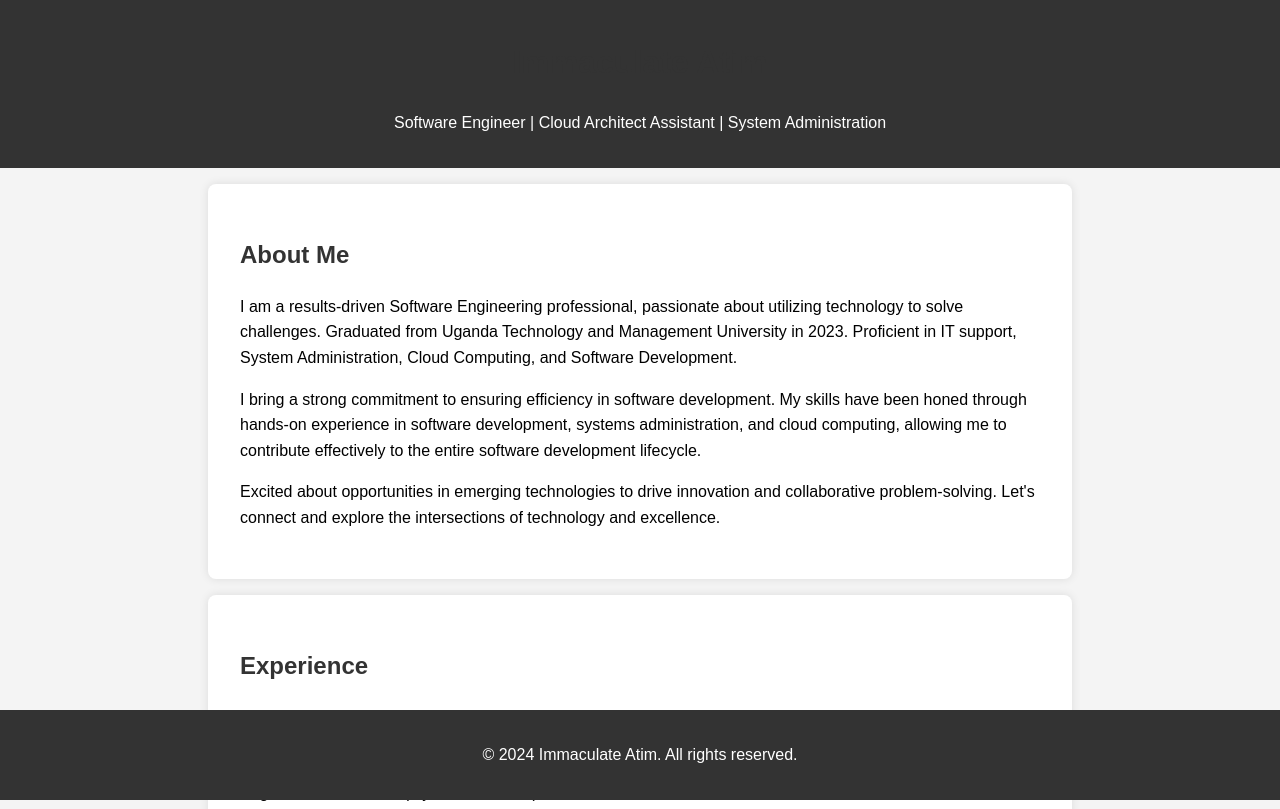
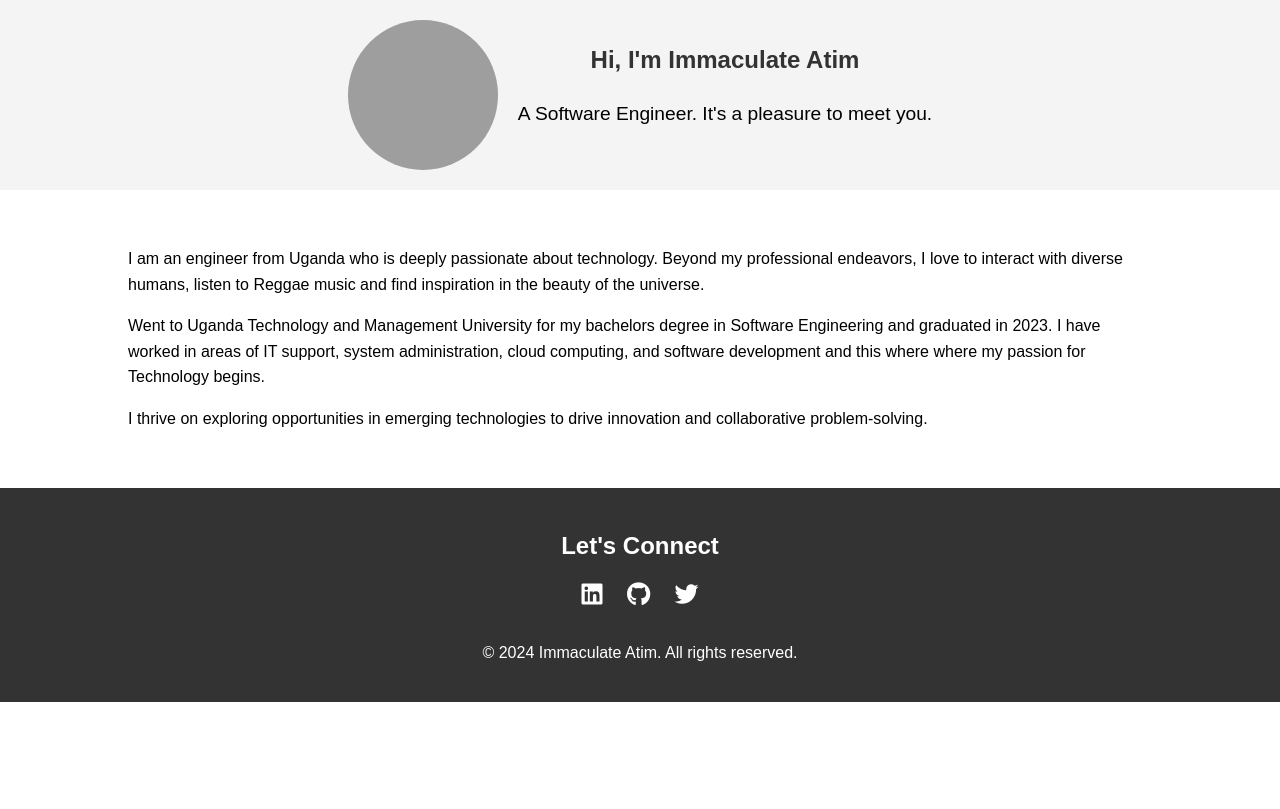
Before and after one commit to Immy-delish/Immy-delish.github.io, a plain HTML site: page index.html in a window 1280 px wide. Shown: the top 809 px of the page. Drawn offline with Linux system fonts and the light colour scheme; grey boxes are pictures that could not be loaded.

Commit message:
New Web page

```diff
--- a/index.html
+++ b/index.html
@@ -1,4 +1,4 @@
-<!DOCTYPE html>
+<!-- <!DOCTYPE html>
 <html lang="en">
 <head>
     <meta charset="UTF-8">
@@ -112,4 +112,73 @@
         <p>&copy; 2024 Immaculate Atim. All rights reserved.</p>
     </footer>
 </body>
+</html> -->
+
+<!DOCTYPE html>
+<html lang="en">
+<head>
+    <meta charset="UTF-8">
+    <meta name="viewport" content="width=device-width, initial-scale=1.0">
+    <title>Immaculate Atim - Portfolio</title>
+    <link rel="stylesheet" href="styles.css">
+    <link rel="stylesheet" href="https://cdnjs.cloudflare.com/ajax/libs/font-awesome/6.0.0-beta3/css/all.min.css">
+</head>
+<body>
+    <section id="intro">
+        <div class="container">
+            <div class="profile">
+                <img src="https://media.licdn.com/dms/image/D4D03AQHP24aTQQMu6A/profile-displayphoto-shrink_200_200/0/1709994744326?e=1721865600&v=beta&t=Hj-8idUE1r-vmpQkbjM2of9QSDeG_Y-yYQsvTdXDWX0" alt="Profile Picture" class="profile-img">
+                <div class="profile-info">
+                    <h2>Hi, I'm Immaculate Atim</h2>
+                    <p>A Software Engineer. It's a pleasure to meet you.</p>
+                </div>
+            </div>
+        </div>
+    </section>
+    <section id="about">
+        <section id="about">
+            <div class="container">
+                <!-- <h2>About Me</h2> -->
+                <p>I am an engineer from Uganda who is deeply passionate about technology. Beyond my professional endeavors, I love to interact with diverse humans, listen to Reggae music and find inspiration in the beauty of the universe.</p>
+                <p>Went to Uganda Technology and Management University for my bachelors degree in Software Engineering and graduated in 2023. I have worked in areas of IT support, system administration, cloud computing, and software development and this where where my passion for Technology begins.</p>
+                <p>I thrive on exploring opportunities in emerging technologies to drive innovation and collaborative problem-solving. </p>
+            </div>
+        </section>
+
+    </section>
+    <!-- <section id="projects">
+        <div class="container">
+            <h2>My Projects</h2>
+            <div class="projects-container">
+                <div class="project-card">
+                    <h3>MindSuavie</h3>
+                    <p>Help people control mental health issues caused by factors related to stress</p>
+                    <a href="#" class="btn">Learn More</a>
+                </div>
+                <div class="project-card">
+                    <h3>Headline Detector</h3>
+                    <p>This is to determine if a news headline is clickbait or not</p>
+                    <a href="#" class="btn">Learn More</a>
+                </div>
+                <div class="project-card">
+                    <h3>Project 3</h3>
+                    <p>Description of Project 3</p>
+                    <a href="#" class="btn">Learn More</a>
+                </div>
+            </div>
+        </div>
+    </section> -->
+    <footer>
+        <div class="container">
+            <h2>Let's Connect</h2>
+            <div class="social-icons">
+                <a href="https://www.linkedin.com/in/immaculate-atim-aa5985212/" target="_blank" class="social-icon"><i class="fab fa-linkedin"></i></a>
+                <!-- <a href="mailto:immaculateatim56@gmail.com" target="_blank" class="social-icon"><i class="far fa-envelope"></i></a> -->
+                <a href="https://github.com/Immy-delish" target="_blank" class="social-icon"><i class="fab fa-github"></i></a>
+                <a href="https://x.com/DelishKhalid" target="_blank" class="social-icon"><i class="fab fa-twitter"></i></a>
+            </div>
+            <p>&copy; 2024 Immaculate Atim. All rights reserved.</p>
+        </div>
+    </footer>
+</body>
 </html>
--- a/styles.css
+++ b/styles.css
@@ -1,4 +1,4 @@
-body {
+/* body {
     font-family: Arial, sans-serif;
     line-height: 1.6;
     margin: 0;
@@ -52,4 +52,131 @@ a {
 
 a:hover {
     text-decoration: underline;
+} */
+
+body {
+    font-family: Arial, sans-serif;
+    line-height: 1.6;
+    margin: 0;
+    padding: 0;
+    box-sizing: border-box;
 }
+
+.container {
+    width: 80%;
+    margin: auto;
+    overflow: hidden;
+}
+
+h2 {
+    text-align: center;
+    color: #333;
+}
+
+#intro {
+    background: #f4f4f4;
+    padding: 20px 0;
+}
+
+.profile {
+    display: flex;
+    align-items: center;
+    justify-content: center;
+}
+
+.profile-img {
+    border-radius: 50%;
+    width: 150px;
+    height: 150px;
+    margin-right: 20px;
+}
+
+.profile-info h2 {
+    margin: 0;
+}
+
+.profile-info p {
+    font-size: 1.2em;
+}
+
+#about, #projects {
+    padding: 20px 0;
+}
+
+#projects .projects-container {
+    display: flex;
+    justify-content: space-around;
+    flex-wrap: wrap;
+}
+
+.project-card {
+    background: #fff;
+    border: 1px solid #ddd;
+    border-radius: 10px;
+    width: 30%;
+    margin: 10px;
+    padding: 20px;
+    box-shadow: 0 0 10px rgba(0, 0, 0, 0.1);
+}
+
+.project-card h3 {
+    margin-top: 0;
+}
+
+.project-card p {
+    color: #666;
+}
+
+.project-card .btn {
+    display: inline-block;
+    padding: 10px 20px;
+    background: #333;
+    color: #fff;
+    text-decoration: none;
+    border-radius: 5px;
+    margin-top: 10px;
+}
+
+.project-card .btn:hover {
+    background: #555;
+}
+
+footer {
+    background: #333;
+    color: #fff;
+    padding: 20px 0;
+    text-align: center;
+}
+footer h2 {
+    margin-bottom: 10px;
+    color: #fff;
+}
+
+footer .container {
+    display: flex;
+    flex-direction: column;
+    align-items: center;
+}
+
+.social-icons {
+    margin-bottom: 10px;
+}
+
+.social-icon {
+    margin: 0 10px;
+    color: #fff;
+    text-decoration: none;
+    font-size: 1.5em;
+}
+
+.social-icon:hover {
+    color: #ddd;
+}
+.social-icon.twitter i {
+    display: inline-block;
+    font-family: "Font Awesome 5 Free";
+    font-weight: 900;
+    font-style: normal;
+    font-size: 1.5em;
+    line-height: 1;
+    -webkit-font-smoothing: antialiased;
```
